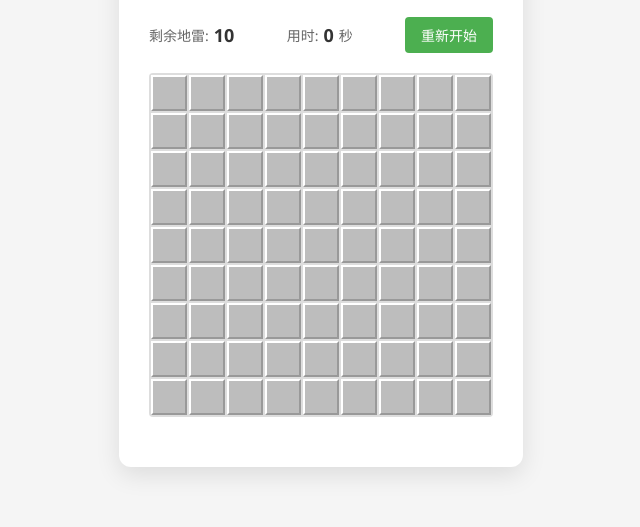
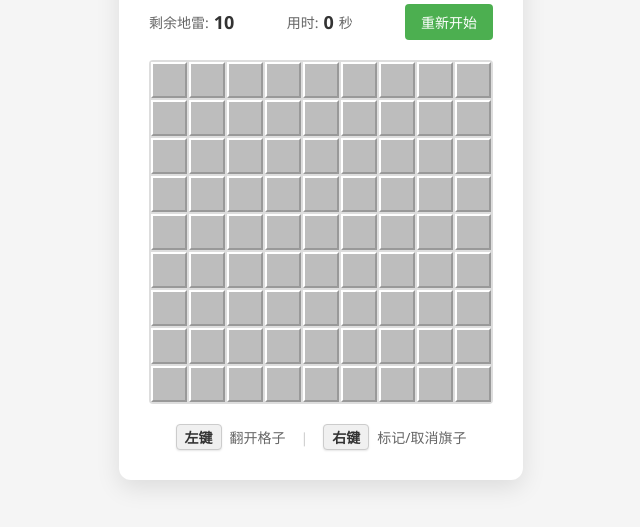
Before and after one commit to Be-Human/Minesweeping-, a plain HTML site: page index.html in a window 1280 px wide. Shown: the part 231-758 px from the top of the page, without its empty margins (319-959 px from the left). Drawn offline with Linux system fonts and the light colour scheme.

Commit message:
feat(游戏界面): 添加游戏操作说明并调整标记样式
在游戏界面底部添加鼠标左右键操作说明
移除CSS中固定的字体大小，改为动态计算
调整标记、炸弹和错误标记的字体大小比例

```diff
--- a/index.html
+++ b/index.html
@@ -37,6 +37,18 @@
         </div>
 
         <div id="game-message" class="game-message"></div>
+
+        <div class="game-instructions">
+            <div class="instruction-item">
+                <span class="key">左键</span>
+                <span class="action">翻开格子</span>
+            </div>
+            <div class="instruction-divider">|</div>
+            <div class="instruction-item">
+                <span class="key">右键</span>
+                <span class="action">标记/取消旗子</span>
+            </div>
+        </div>
     </div>
 
     <script src="script.js"></script>
--- a/script.js
+++ b/script.js
@@ -178,6 +178,7 @@ function handleRightClick(row, col) {
     if (board[row][col].isFlagged) {
         board[row][col].isFlagged = false;
         cell.classList.remove('flag');
+        cell.style.fontSize = `${CELL_SIZE * 0.45}px`;
         flagsCount--;
     } else {
         if (flagsCount >= MINES) {
@@ -185,6 +186,7 @@ function handleRightClick(row, col) {
         }
         board[row][col].isFlagged = true;
         cell.classList.add('flag');
+        cell.style.fontSize = `${CELL_SIZE * 0.55}px`;
         flagsCount++;
     }
 
@@ -244,6 +246,7 @@ function revealAllMines() {
         if (!board[pos.row][pos.col].isFlagged) {
             cell.classList.add('mine');
             cell.textContent = '💣';
+            cell.style.fontSize = `${CELL_SIZE * 0.55}px`;
         }
     });
 
@@ -254,6 +257,7 @@ function revealAllMines() {
                 cell.classList.remove('flag');
                 cell.classList.add('wrong-flag');
                 cell.textContent = '✗';
+                cell.style.fontSize = `${CELL_SIZE * 0.65}px`;
             }
         }
     }
@@ -297,6 +301,7 @@ function autoFlagRemainingMines() {
             const cell = getCellElement(pos.row, pos.col);
             board[pos.row][pos.col].isFlagged = true;
             cell.classList.add('flag');
+            cell.style.fontSize = `${CELL_SIZE * 0.55}px`;
         }
     });
     flagsCount = MINES;
--- a/style.css
+++ b/style.css
@@ -195,14 +195,12 @@ h1 {
 
 .cell.flag::after {
     content: '🚩';
-    font-size: 14px;
 }
 
 .cell.wrong-flag {
     background-color: #ffcccc;
     border: 1px solid #ff9999;
     color: #ff0000;
-    font-size: 18px;
     animation: wrongFlag 0.5s ease;
 }
 
@@ -261,3 +259,33 @@ h1 {
     background-color: #ddffdd;
     color: #4f8a10;
 }
+
+.game-instructions {
+    margin-top: 15px;
+    display: flex;
+    justify-content: center;
+    align-items: center;
+    gap: 15px;
+    color: #666;
+    font-size: 14px;
+}
+
+.instruction-item {
+    display: flex;
+    align-items: center;
+    gap: 8px;
+}
+
+.instruction-divider {
+    color: #ccc;
+}
+
+.key {
+    background-color: #f0f0f0;
+    border: 1px solid #ccc;
+    border-radius: 4px;
+    padding: 2px 8px;
+    font-weight: bold;
+    color: #333;
+    box-shadow: 0 1px 2px rgba(0, 0, 0, 0.1);
+}
```
